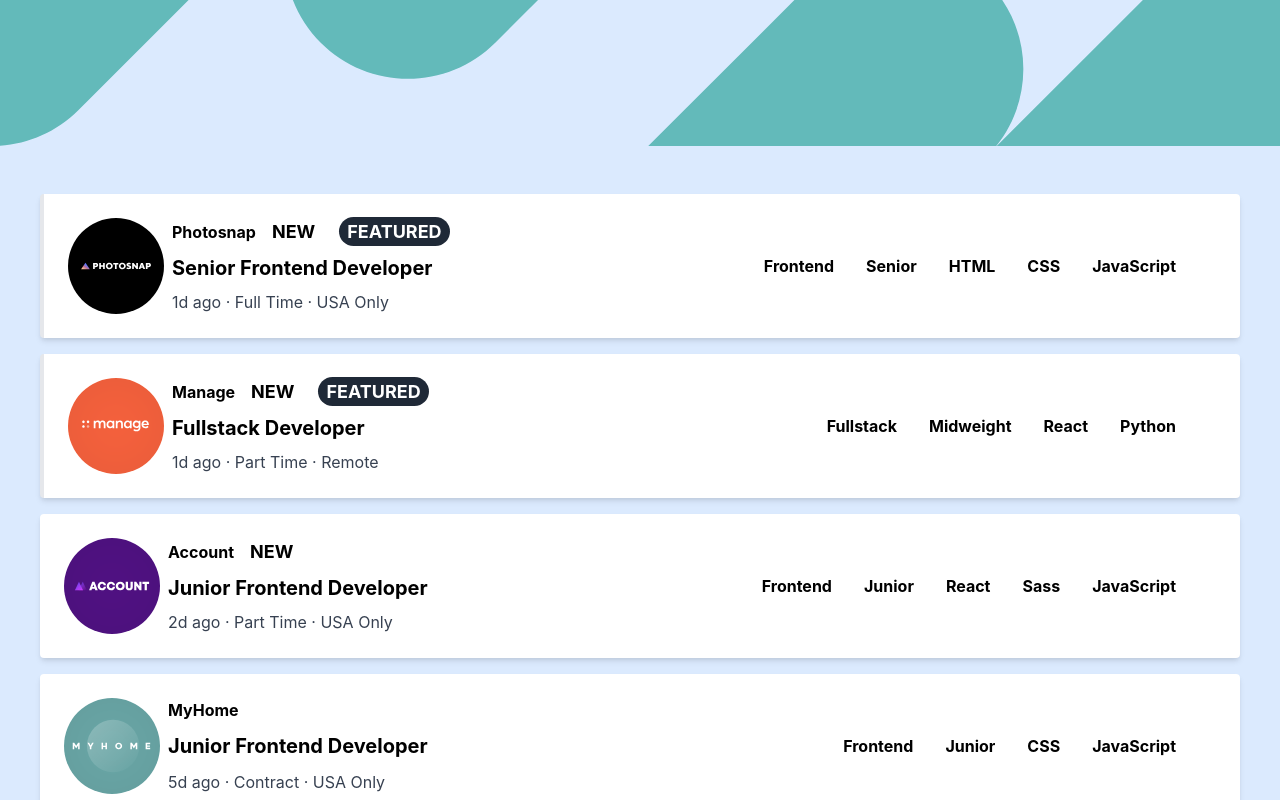
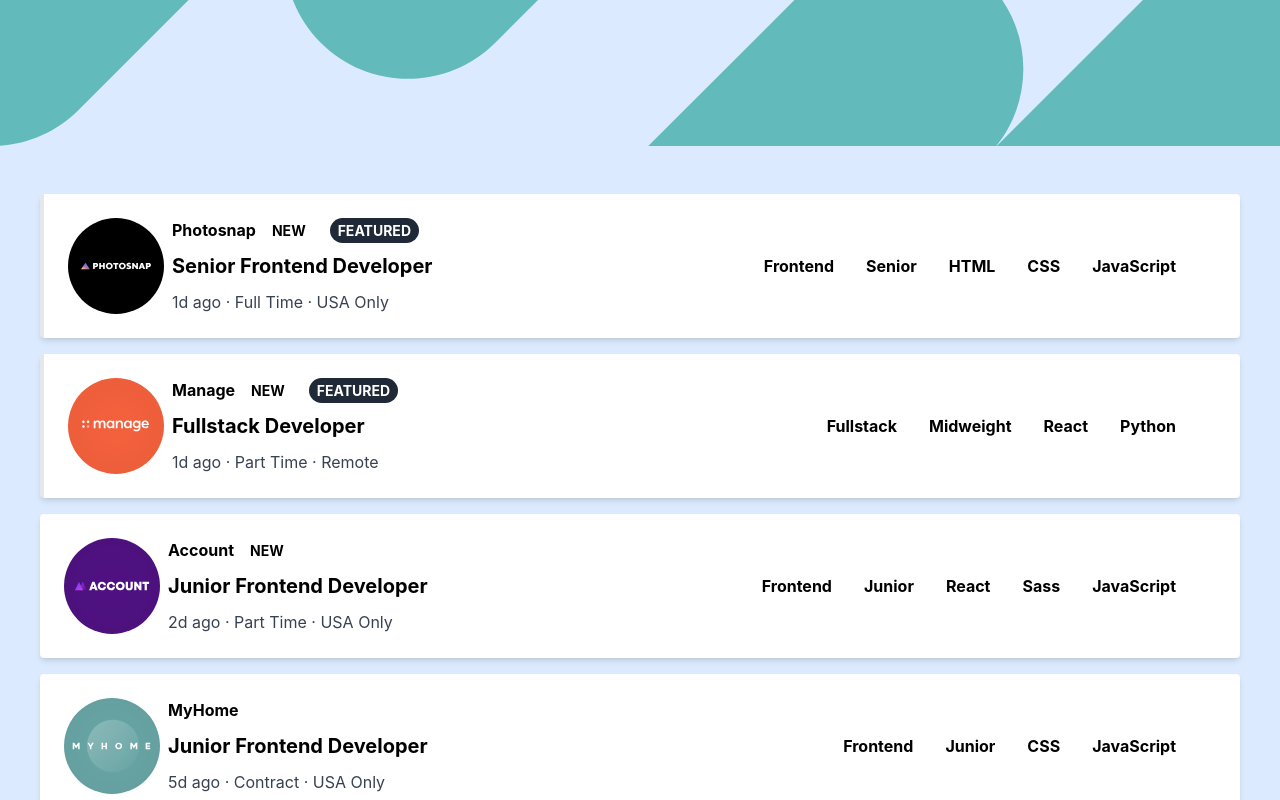
Before and after one commit to gdhaliwal22/joblistings, a React (Create React App) app: page / in a window 1280 px wide. Shown: the top 800 px of the page. Built offline with nearby package versions, Linux system fonts and the light colour scheme.

Commit message:
fixed sizing for new/feature tags

```diff
--- a/src/components/JobBoardComponent.js
+++ b/src/components/JobBoardComponent.js
@@ -60,12 +60,12 @@ const JobBoardComponent = ({
         <h3 className="font-bold text-teal-500">
           {company}
           {isNew && (
-            <span className="text-teal-100 bg-teal-500 font-bold m-2 py-1 px-2 rounded-full uppercase text-lg">
+            <span className="text-teal-100 bg-teal-500 font-bold m-2 py-1 px-2 rounded-full uppercase text-sm">
               New
             </span>
           )}
           {featured && (
-            <span className="bg-gray-800 text-white font-bold m-2 py-1 px-2 rounded-full uppercase text-lg">
+            <span className="bg-gray-800 text-white font-bold m-2 py-1 px-2 rounded-full uppercase text-sm">
               Featured
             </span>
           )}
```
